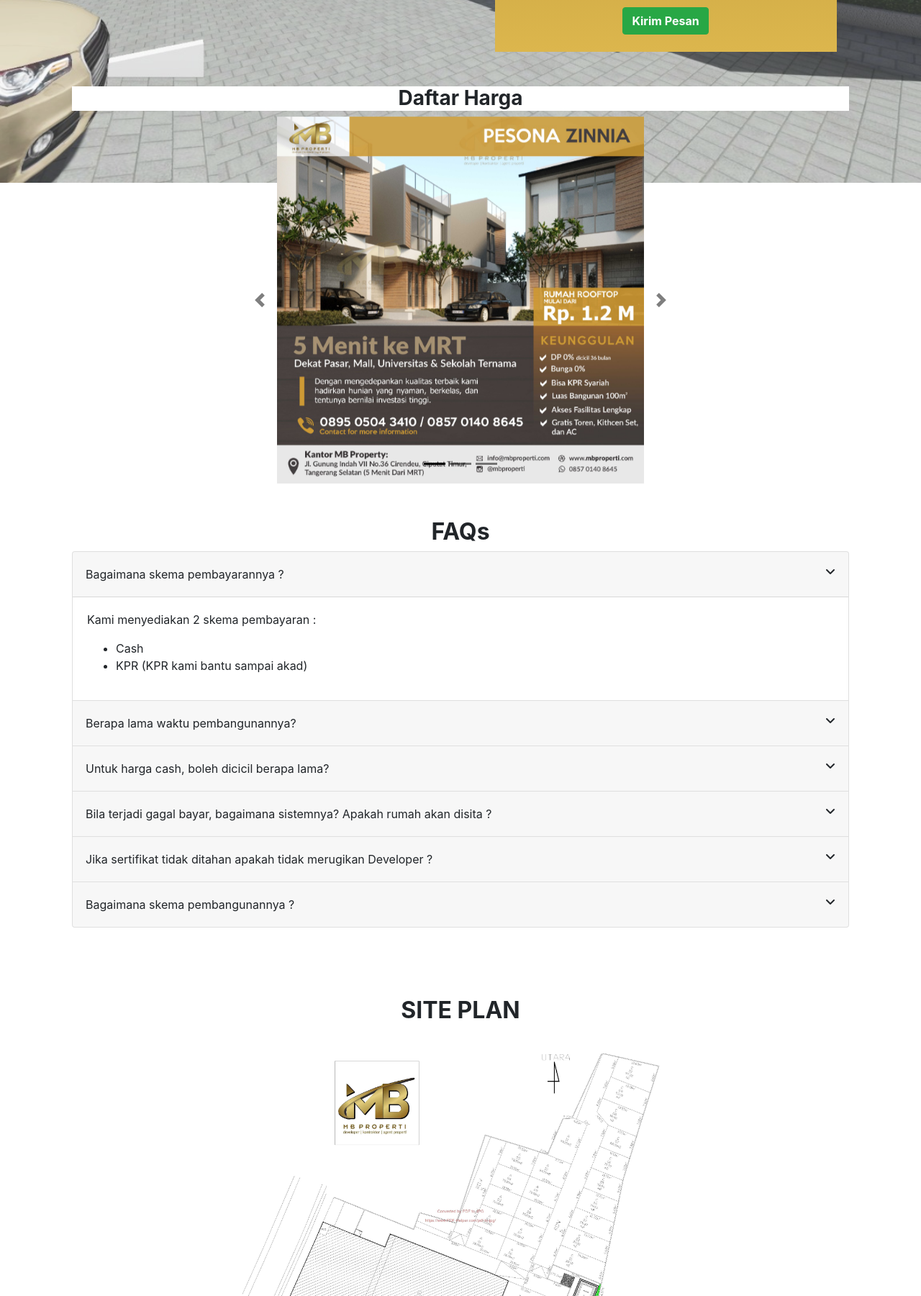
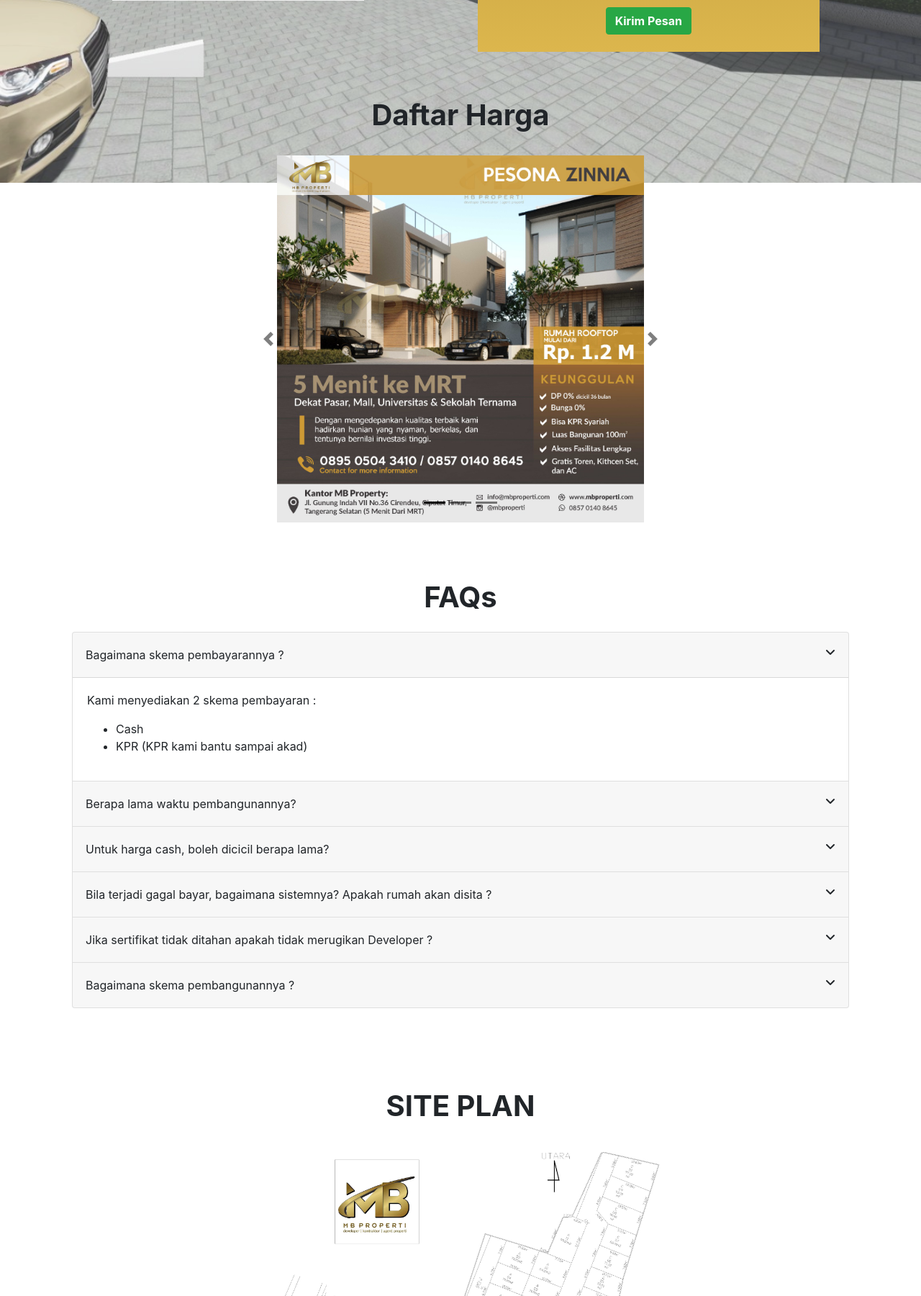
Before and after one commit to Fadil3/test-mb, a PHP site: page / in a window 1280 px wide. Shown: the part 546-2347 px from the top of the page at 72% size. Run offline with PHP 8.4, Linux system fonts and the light colour scheme; some libraries are stand-ins or nearby versions.

Commit message:
fix minor

```diff
--- a/index.html
+++ b/index.html
@@ -36,7 +36,7 @@
       <div
         class="row mt-5 bg-form flex-column flex-md-row justify-content-around align-items-center"
       >
-        <div class="col-md-5">
+        <div class="col-md-4">
           <div
             class="text-center p-2"
             style="background-color: rgba(255, 255, 255, 0.8)"
@@ -125,14 +125,10 @@
       <div class="section-full mobile-page-padding my-5" id="harga">
         <div class="container">
           <div class="section-content">
-            <div class="section-head">
-              <div class="sx-separator-outer separator-center">
-                <div class="sx-separator bg-white bg-moving bg-repeat-x">
-                  <h3 class="sep-line-one text-center font-weight-bold">
-                    Daftar Harga
-                  </h3>
-                </div>
-              </div>
+            <div class="py-3">
+              <h1 class="sep-line-one text-center font-weight-bold">
+                Daftar Harga
+              </h1>
             </div>
 
             <div class="row justify-content-center col-md-6 mx-auto mt-2">
@@ -209,11 +205,11 @@
         </div>
       </div>
       <!-- SECTION CONTENTG START -->
-      <div class="my-5" id="faqs">
+      <div class="my-5 py-3" id="faqs">
         <div class="container">
           <div class="faq-1">
             <!-- TITLE START -->
-            <h2 class="font-weight-bold text-center mb-2">FAQs</h2>
+            <h1 class="font-weight-bold text-center py-3">FAQs</h1>
             <!-- TITLE END -->
             <div class="accordion" id="accordionExample">
               <div class="card">
@@ -442,7 +438,7 @@
       </div>
       <div class="row">
         <div class="col-md-8 mx-auto text-center my-5">
-          <h2 class="font-weight-bold">SITE PLAN</h2>
+          <h1 class="font-weight-bold">SITE PLAN</h1>
           <img src="/assets/image/siteplan.jpg" alt="" class="img-fluid" />
           <h3>Site Plan Pesona Azalea</h3>
           <p class="font-weight-normal">Pinggir Jalan Raya Utama</p>
--- a/style.css
+++ b/style.css
@@ -25,11 +25,11 @@ a:active {
 }
 
 .carousel-control-prev-icon {
-  margin-left: -125px;
+  margin-left: -100px;
 }
 
 .carousel-control-next-icon {
-  margin-right: -125px;
+  margin-right: -100px;
 }
 
 .bg-form::after {
```
